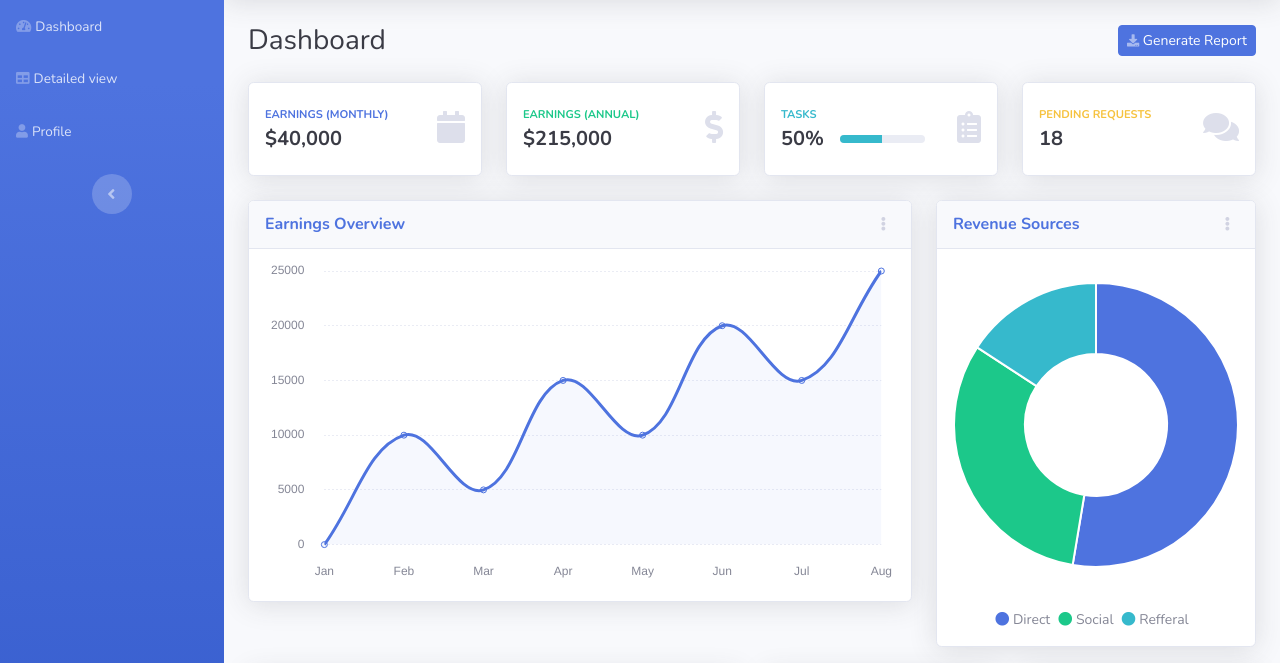
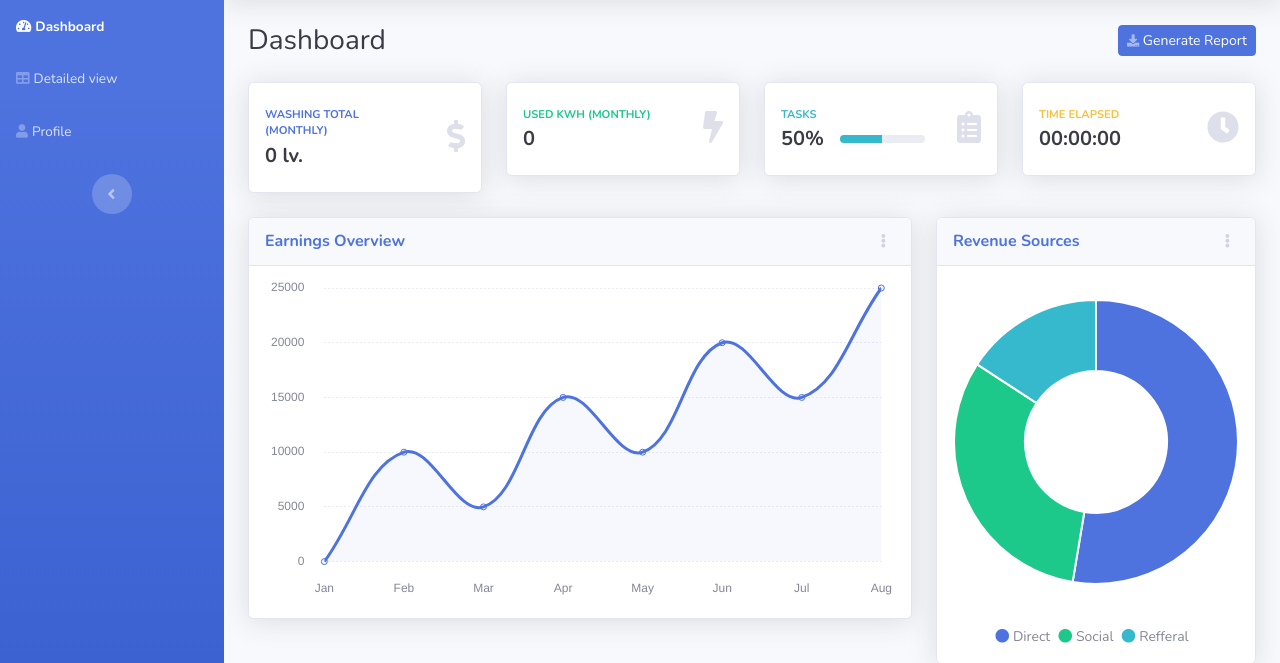
Before and after one commit to georgi-m-iliev/LaundryMaster, a Flask app: page / in a window 1280 px wide. Shown: the part 70-733 px from the top of the page. Run offline with Flask 3, Linux system fonts and the light colour scheme; the visitor is signed in with stand-in values (Sample User, id 1); data that the repository does not hold is empty; some libraries are stand-ins or nearby versions.

Commit message:
Added new data to dashboard and stopwatch

```diff
--- a/app/functions.py
+++ b/app/functions.py
@@ -1,3 +1,4 @@
+import decimal, datetime
 
 from flask import session
 
@@ -38,3 +39,46 @@ def update_cycle(user: User):
     else:
         # No cycle belonging to current user was found, remove session variable
         session.pop('cycle_id', None)
+
+
+def calculate_charges(user: User) -> decimal:
+    """Calculate the charges for a user."""
+    charges: list[WashingCycle] = WashingCycle.query.filter(
+        WashingCycle.user_id == user.id,
+        WashingCycle.end_timestamp.is_not(None)
+    ).all()
+
+    result: decimal = 0
+    for charge in charges:
+        result += charge.cost
+
+    return result
+
+
+def calculate_usage(user: User) -> decimal:
+    """Calculate the usage of electricity for a user."""
+    usage: list[WashingCycle] = WashingCycle.query.filter(
+        WashingCycle.user_id == user.id,
+        WashingCycle.end_timestamp.is_not(None)
+    ).all()
+
+    result: decimal = 0
+    for use in usage:
+        result += use.endkwh - use.startkwh
+
+    return result
+
+
+def calculate_running_time(user: User) -> str:
+    """Calculate the running time of the current cycle."""
+    if 'cycle_id' in session:
+        cycle: WashingCycle = WashingCycle.query.filter(
+            WashingCycle.id == session['cycle_id'],
+            WashingCycle.end_timestamp.is_(None)
+        ).first()
+        if cycle is not None:
+            return str(datetime.datetime.now(datetime.timezone.utc) - cycle.start_timestamp).split('.')[0]
+        else:
+            return "None"
+    else:
+        return "None"
--- /dev/null
+++ b/app/static/stopwatch.js
@@ -0,0 +1,48 @@
+let seconds = 0;
+let minutes = 0;
+let hours = 0;
+
+function updateTime() {
+    seconds++;
+    if (seconds === 60) {
+        seconds = 0;
+        minutes++;
+        if (minutes === 60) {
+            minutes = 0;
+            hours++;
+        }
+    }
+    updateDisplay();
+}
+
+function updateDisplay() {
+    const display = document.getElementById('display');
+    display.textContent = `${formatTime(hours)}:${formatTime(minutes)}:${formatTime(seconds)}`;
+}
+
+function formatTime(value) {
+    return (value < 10) ? `0${value}` : value;
+}
+
+function setStartingTime() {
+    const timeParts = document.getElementById('display').textContent.split(':');
+    if (timeParts.length === 3) {
+        hours = parseInt(timeParts[0]);
+        minutes = parseInt(timeParts[1]);
+        seconds = parseInt(timeParts[2]);
+        clearInterval(); // Stop the current timer (if any)
+    }
+}
+
+function initStopwatch() {
+    console.log("Initializing stopwatch...")
+    if(document.getElementById('display').textContent === "None") {
+        console.log("No stopwatch to initialize");
+        document.getElementById('display').textContent = "00:00:00";
+        return;
+    }
+    setStartingTime();
+    setInterval(updateTime, 1000);
+}
+
+initStopwatch();
--- a/app/templates/index.html
+++ b/app/templates/index.html
@@ -13,10 +13,10 @@
                 <div class="card-body">
                     <div class="row align-items-center no-gutters">
                         <div class="col me-2">
-                            <div class="text-uppercase text-primary fw-bold text-xs mb-1"><span>Earnings (monthly)</span></div>
-                            <div class="text-dark fw-bold h5 mb-0"><span>$40,000</span></div>
+                            <div class="text-uppercase text-primary fw-bold text-xs mb-1"><span>Washing Total (monthly)</span></div>
+                            <div class="text-dark fw-bold h5 mb-0"><span>{{ total_cost }} lv.</span></div>
                         </div>
-                        <div class="col-auto"><i class="fas fa-calendar fa-2x text-gray-300"></i></div>
+                        <div class="col-auto"><i class="fas fa-dollar-sign fa-2x text-gray-300"></i></div>
                     </div>
                 </div>
             </div>
@@ -26,10 +26,10 @@
                 <div class="card-body">
                     <div class="row align-items-center no-gutters">
                         <div class="col me-2">
-                            <div class="text-uppercase text-success fw-bold text-xs mb-1"><span>Earnings (annual)</span></div>
-                            <div class="text-dark fw-bold h5 mb-0"><span>$215,000</span></div>
+                            <div class="text-uppercase text-success fw-bold text-xs mb-1"><span>Used kWh (monthly)</span></div>
+                            <div class="text-dark fw-bold h5 mb-0"><span>{{ total_usage }}</span></div>
                         </div>
-                        <div class="col-auto"><i class="fas fa-dollar-sign fa-2x text-gray-300"></i></div>
+                        <div class="col-auto"><i class="fas fa-bolt fa-2x text-gray-300"></i></div>
                     </div>
                 </div>
             </div>
@@ -61,10 +61,12 @@
                 <div class="card-body">
                     <div class="row align-items-center no-gutters">
                         <div class="col me-2">
-                            <div class="text-uppercase text-warning fw-bold text-xs mb-1"><span>Pending Requests</span></div>
-                            <div class="text-dark fw-bold h5 mb-0"><span>18</span></div>
+                            <div class="text-uppercase text-warning fw-bold text-xs mb-1"><span>Time Elapsed</span></div>
+                            <div class="text-dark fw-bold h5 mb-0">
+                                <div id="display" onload="initStopwatch()">{{ stopwatch }}</div>
+                            </div>
                         </div>
-                        <div class="col-auto"><i class="fas fa-comments fa-2x text-gray-300"></i></div>
+                        <div class="col-auto"><i class="fas fa-clock fa-2x text-gray-300"></i></div>
                     </div>
                 </div>
             </div>
@@ -225,5 +227,7 @@
             </div>
         </div>
     </div>
+    <script src="{{ url_for('static', filename='stopwatch.js') }}"></script>
+
 </div>
 {% endblock %}
--- a/app/views.py
+++ b/app/views.py
@@ -5,7 +5,7 @@ from flask_security import login_required, user_authenticated, current_user
 
 from app.db import db
 from app.models import User, WashingCycle
-from app.functions import start_cycle, stop_cycle, update_cycle
+from app.functions import *
 
 views = Blueprint('views', __name__)
 
@@ -29,10 +29,12 @@ def handle_cycle_buttons():
 @views.route('/index', methods=['GET', 'POST'])
 @login_required
 def index():
-    return render_template('index.html', isDashboard=True)
     return render_template(
         'index.html',
         is_dashboard=True,
+        total_cost=calculate_charges(current_user),
+        total_usage=calculate_usage(current_user),
+        stopwatch=calculate_running_time(current_user)
     )
 
 
```
